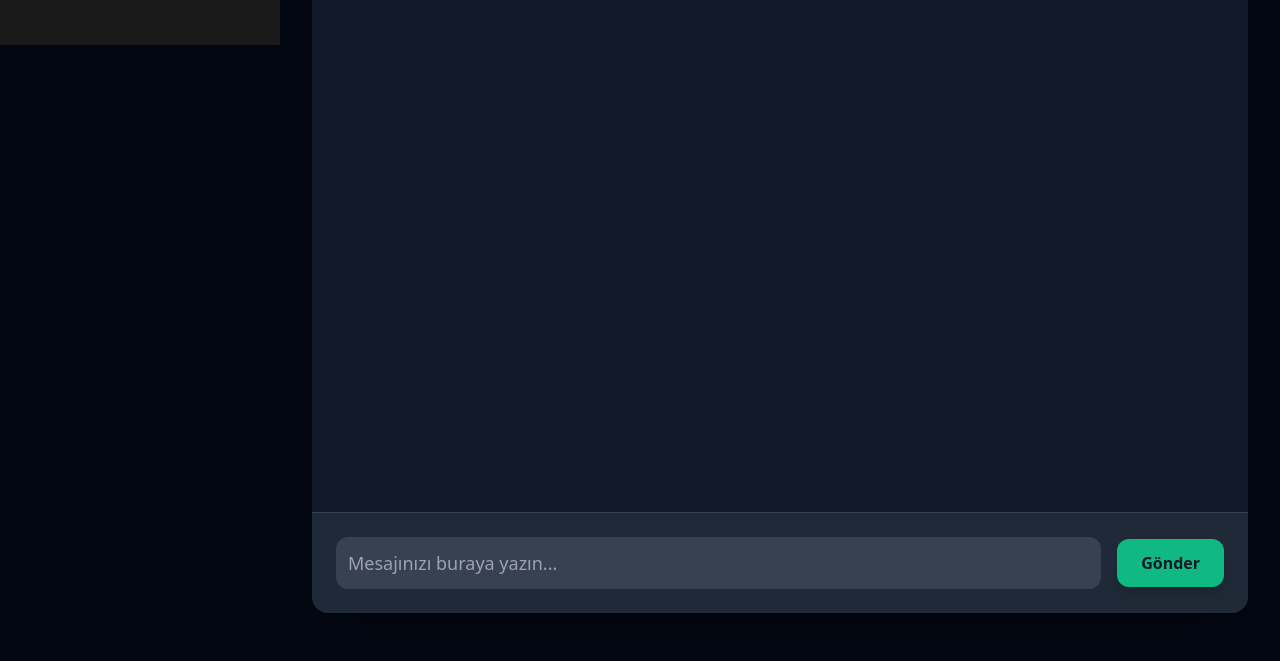
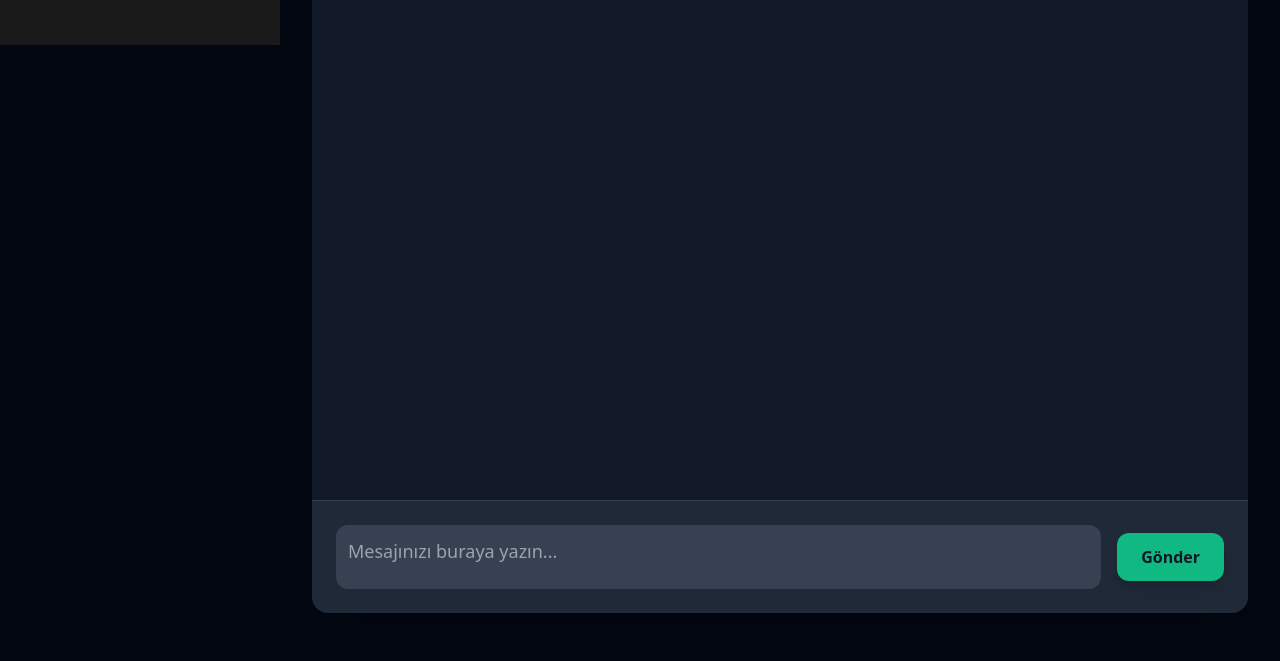
Before and after one commit to eywallahai-chat/eywallahai-chat.github.io, a plain HTML site: page index.html in a window 1280 px wide. Shown: the part 139-800 px from the top of the page. Drawn offline with nearby package versions, Linux system fonts and the light colour scheme.

Commit message:
Update index.html

```diff
--- a/index.html
+++ b/index.html
@@ -3,7 +3,7 @@
 <head>
     <meta charset="UTF-8" />
     <meta name="viewport" content="width=device-width, initial-scale=1" />
-    <title>Eywallah AI Gemini</title>
+    <title>Eywallah AI – Orion 1</title>
     <script src="https://cdn.tailwindcss.com"></script>
     <link rel="stylesheet" href="style.css" />
 </head>
@@ -24,7 +24,7 @@
 
     <div class="bg-gray-900 rounded-2xl shadow-2xl flex-1 flex flex-col h-[90vh] overflow-hidden m-4 lg:m-8">
         <header class="p-6 bg-gray-800 rounded-t-2xl flex items-center justify-between">
-            <h1 class="text-4xl font-extrabold text-white tracking-tight">Eywallah AI <span class="text-emerald-400">Gemini</span></h1>
+            <h1 class="text-4xl font-extrabold text-white tracking-tight">Eywallah AI <span class="text-emerald-400">Orion 1</span></h1>
         </header>
 
         <main class="flex-1 flex overflow-hidden">
@@ -32,8 +32,8 @@
         </main>
 
         <div class="p-6 bg-gray-800 rounded-b-2xl flex items-center border-t border-gray-700">
-            <input type="text" id="userInput" placeholder="Mesajınızı buraya yazın..."
-                class="flex-1 bg-gray-700 text-gray-100 placeholder-gray-400 p-3 rounded-xl focus:outline-none focus:ring-2 focus:ring-emerald-500 transition-all duration-200 text-lg" />
+            <textarea id="userInput" placeholder="Mesajınızı buraya yazın..."
+                class="flex-1 bg-gray-700 text-gray-100 placeholder-gray-400 p-3 rounded-xl focus:outline-none focus:ring-2 focus:ring-emerald-500 transition-all duration-200 text-lg resize-none h-16"></textarea>
             <button id="sendMessageBtn"
                 class="ml-4 bg-emerald-500 hover:bg-emerald-600 text-gray-900 font-semibold py-3 px-6 rounded-xl shadow-lg transition-all duration-300 transform hover:scale-105">
                 Gönder
```
